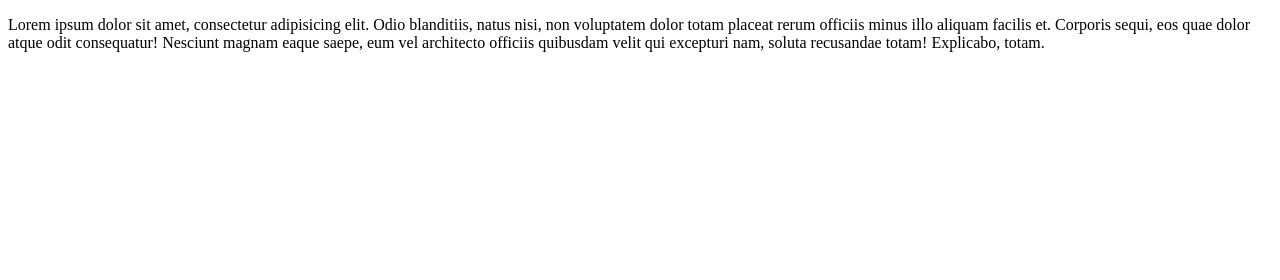
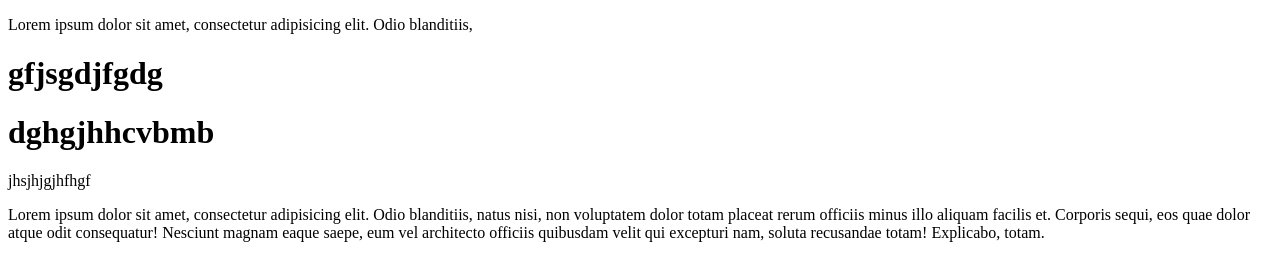
Before and after one commit to HarshalGhadiya/GitBashTesting, a plain HTML site: page index.html in a window 1280 px wide. Drawn offline with Linux system fonts and the light colour scheme.

Commit message:
2.master

```diff
--- a/index.html
+++ b/index.html
@@ -9,6 +9,12 @@
   <body>
     <p>
       Lorem ipsum dolor sit amet, consectetur adipisicing elit. Odio blanditiis,
+    </p>
+    <h1>gfjsgdjfgdg</h1>
+    <h1>dghgjhhcvbmb</h1>
+    <p>jhsjhjgjhfhgf</p>
+    <p>
+      Lorem ipsum dolor sit amet, consectetur adipisicing elit. Odio blanditiis,
       natus nisi, non voluptatem dolor totam placeat rerum officiis minus illo
       aliquam facilis et. Corporis sequi, eos quae dolor atque odit consequatur!
       Nesciunt magnam eaque saepe, eum vel architecto officiis quibusdam velit
```
